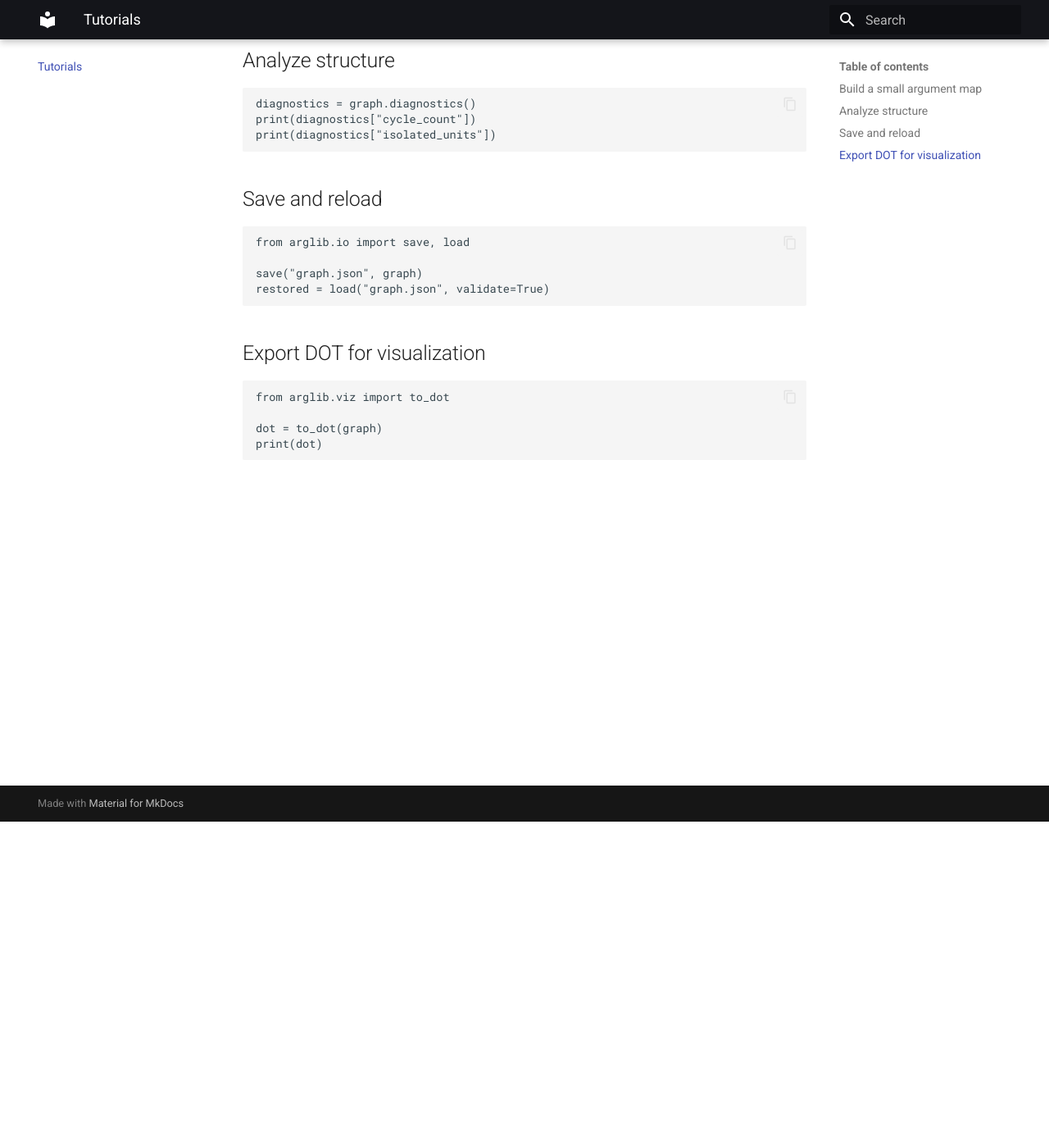
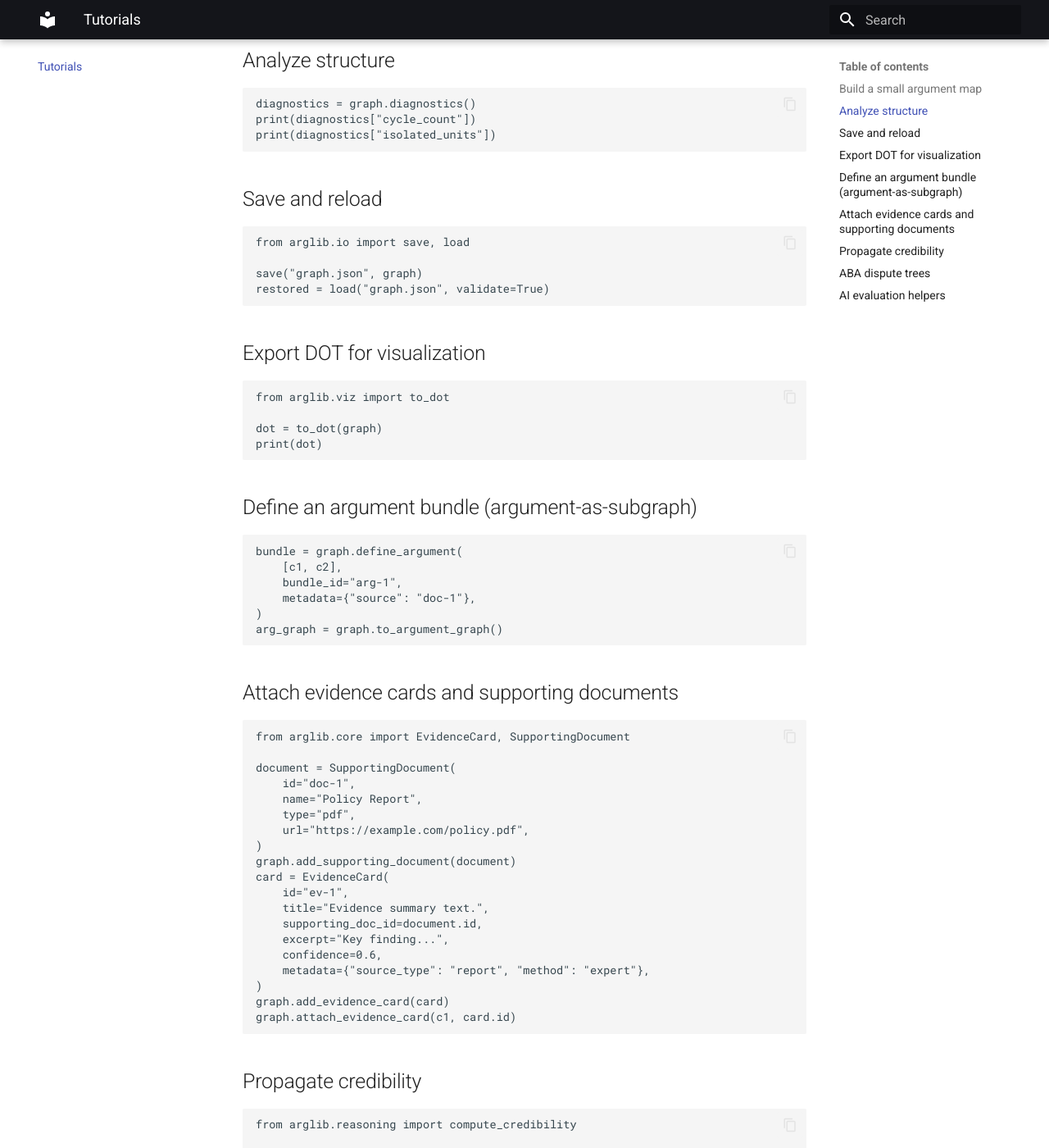
Before and after one commit to vasanthsarathy/arglib, an MkDocs documentation site: the page built from docs/tutorials.md, in a window 1280 px wide and 1400 px high, scrolled down 398 px. Shown: the whole window at 82% size. Built offline with MkDocs 1.6.1 and Material for MkDocs 9.7.7, drawn with Linux system fonts in a browser that asks for light colours; some of the changed text lies outside the part shown.

Commit message:
Expand docs for bundles, evidence, and evaluation

````diff
--- a/docs/api.md
+++ b/docs/api.md
@@ -9,10 +9,12 @@ This is a lightweight overview of the public API. Full API documentation will ex
     - `ArgumentGraph.render(path, engine="graphviz")` writes DOT output.
 - `EvidenceCard` and `SupportingDocument` for evidence pipelines.
 - `ArgumentBundle` and `ArgumentBundleGraph` for argument-as-subgraph abstraction.
+    - `ArgumentGraph.define_argument(...)` and `to_argument_graph()` project bundles.
 
 ## Semantics
 - `DungAF`: Dung-style abstract argumentation framework (`arglib/semantics/dung.py`)
 - `ABAFramework`: minimal ABA scaffolding (`arglib/semantics/aba/framework.py`)
+    - `ABAFramework.dispute_trees()` for dispute tree generation.
 
 ## Reasoning
 - `Reasoner`: unified reasoning entrypoint (`arglib/reasoning/reasoner.py`)
--- a/docs/tutorials.md
+++ b/docs/tutorials.md
@@ -32,3 +32,63 @@ from arglib.viz import to_dot
 dot = to_dot(graph)
 print(dot)
 ```
+
+## Define an argument bundle (argument-as-subgraph)
+```python
+bundle = graph.define_argument(
+    [c1, c2],
+    bundle_id="arg-1",
+    metadata={"source": "doc-1"},
+)
+arg_graph = graph.to_argument_graph()
+```
+
+## Attach evidence cards and supporting documents
+```python
+from arglib.core import EvidenceCard, SupportingDocument
+
+document = SupportingDocument(
+    id="doc-1",
+    name="Policy Report",
+    type="pdf",
+    url="https://example.com/policy.pdf",
+)
+graph.add_supporting_document(document)
+card = EvidenceCard(
+    id="ev-1",
+    title="Evidence summary text.",
+    supporting_doc_id=document.id,
+    excerpt="Key finding...",
+    confidence=0.6,
+    metadata={"source_type": "report", "method": "expert"},
+)
+graph.add_evidence_card(card)
+graph.attach_evidence_card(c1, card.id)
+```
+
+## Propagate credibility
+```python
+from arglib.reasoning import compute_credibility
+
+cred = compute_credibility(graph)
+print(cred.final_scores)
+```
+
+## ABA dispute trees
+```python
+from arglib.semantics.aba import ABAFramework
+
+aba = ABAFramework()
+aba.add_assumption("a")
+aba.add_contrary("a", "not_a")
+aba.add_rule("b", ["a"])
+trees = aba.dispute_trees()
+```
+
+## AI evaluation helpers
+```python
+from arglib.ai import score_evidence, validate_edges
+
+scores = score_evidence(graph)
+edge_report = validate_edges(graph)
+```
````
Also changed, not shown: README.md (+17 -0 lines), docs/getting-started.md (+42 -0 lines), docs/index.md (+6 -2 lines), docs/v0-1.md (+6 -1 lines).
